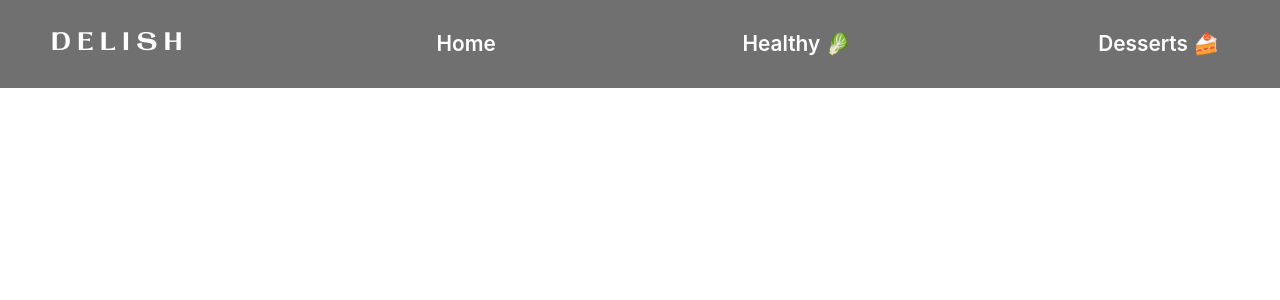
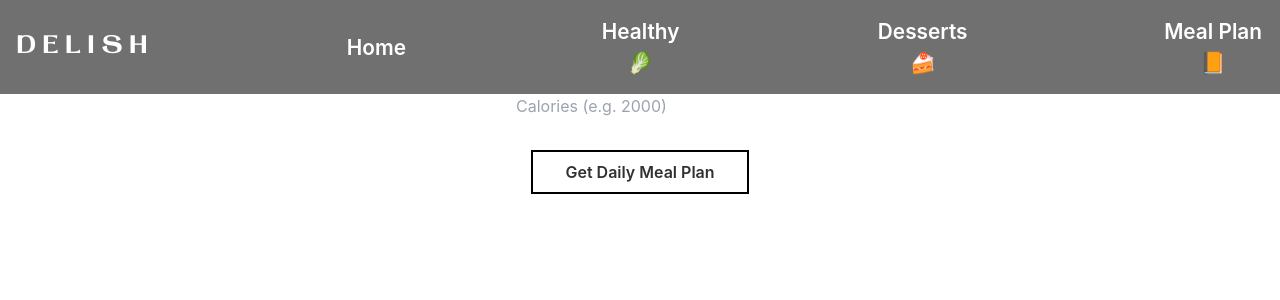
Before and after one commit to ellen3128/Delish-recipe-app, a React (Create React App) app: page /mealplan in a window 1280 px wide. Shown: the top 300 px of the page. Built offline with nearby package versions, Linux system fonts and the light colour scheme.

Commit message:
sets route and starter code for meal plan

```diff
--- a/src/components/Header.css
+++ b/src/components/Header.css
@@ -23,7 +23,7 @@
   color: white;
   padding: 1rem;
   display: inline-block;
-  margin: 10px;
+  /* margin: 5px; */
   border-radius: 0.5rem;
   transition: transform 0.2s ease-in-out;
 }
--- a/src/components/Header.jsx
+++ b/src/components/Header.jsx
@@ -18,6 +18,9 @@ function Header() {
         <Link to="/desserts">
         <div className="grid-item"> Desserts 🍰 </div>
         </Link>
+        <Link to="/mealplan">
+        <div className="grid-item"> Meal Plan 📙 </div>
+        </Link>
     </div>
     </div>
   )
--- /dev/null
+++ b/src/components/MealList.jsx
@@ -0,0 +1,9 @@
+import React from 'react'
+
+function MealList() {
+  return (
+    <div>MealList</div>
+  )
+}
+
+export default MealList
--- a/src/pages/Main.jsx
+++ b/src/pages/Main.jsx
@@ -6,6 +6,7 @@ import Dessert from "./Dessert";
 import Healthy from "./Healthy";
 import Recipe from './Recipe';
 import Searched from './Searched';
+import MealPlan from "./MealPlan";
 
 function Main() {
   return (
@@ -17,6 +18,7 @@ function Main() {
         <Route path="/desserts" element={<Dessert />} />
         <Route path='/recipe/:name' element={<Recipe />}/>
         <Route path='/searched/:search' element={<Searched />} />
+        <Route path='/mealplan' element={<MealPlan />} />
       </Routes>
 
   );
--- /dev/null
+++ b/src/pages/MealPlan.jsx
@@ -0,0 +1,30 @@
+import React from 'react'
+import { useState } from 'react';
+import MealList from "../components/MealList";
+
+function MealPlan() {
+    const [mealData, setMealData] = useState(null);
+    const [calories, setCalories] = useState(2000);
+
+    function handleChange(e) {
+
+    }
+
+    function getMealData() {
+
+    }
+
+    return (
+        <div>
+    <section classname="controls">
+        <input
+        type="numner"
+        placeholder="Calories (e.g. 2000)"
+        onChange={handleChange}/>
+    </section>
+    <button onClick={getMealData}>Get Daily Meal Plan</button>
+    </div>
+  )
+}
+
+export default MealPlan
```
